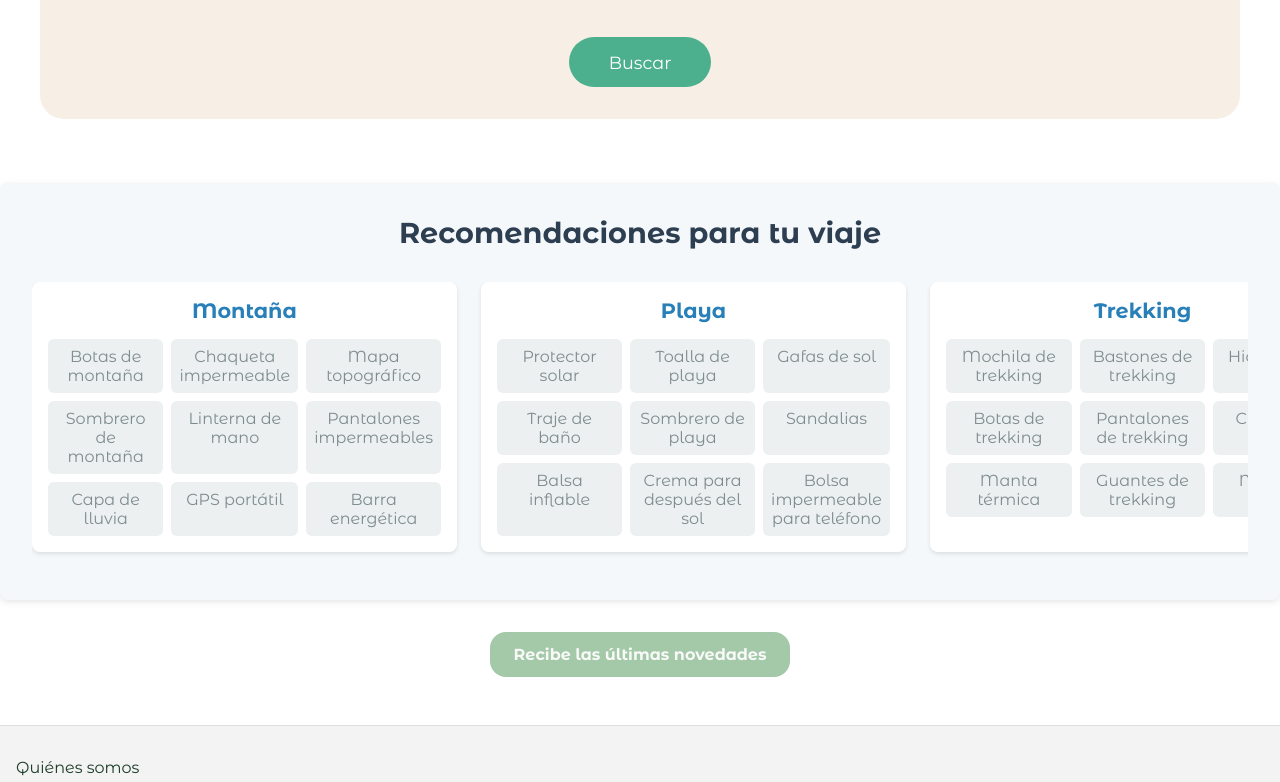
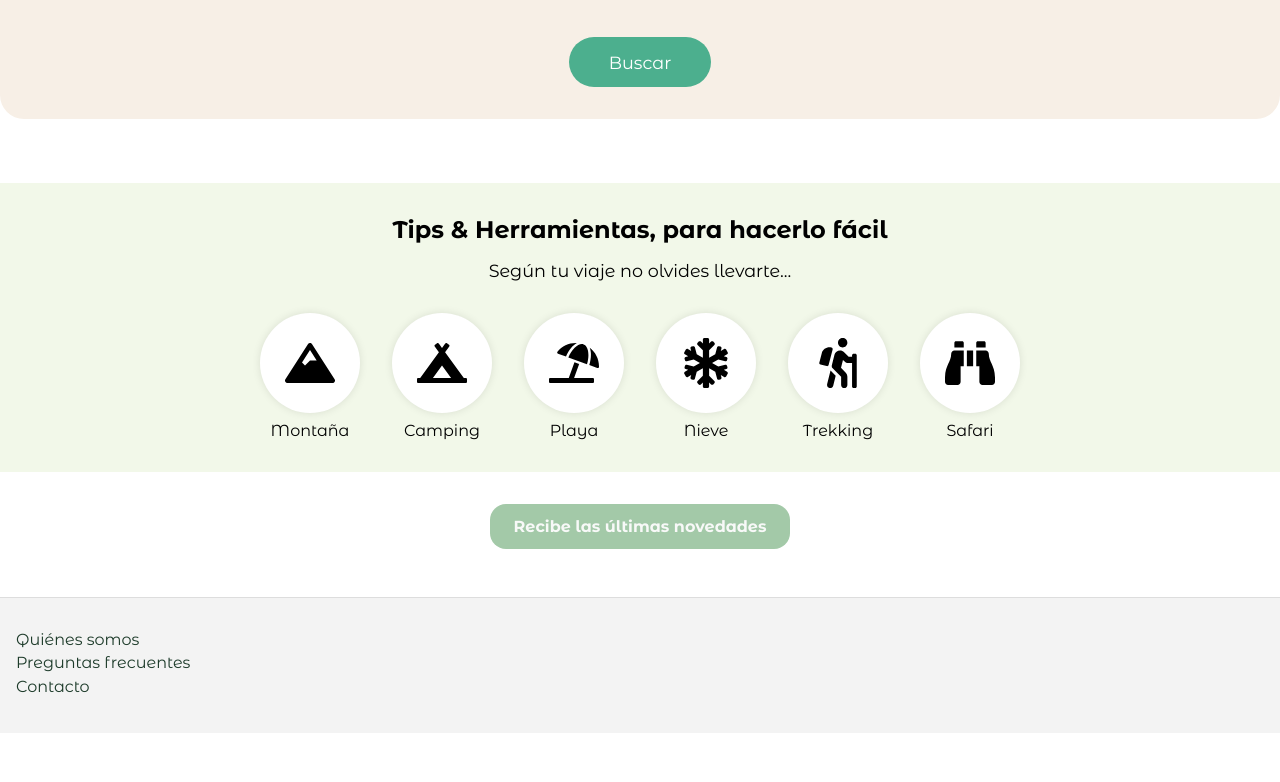
Before and after one commit to Flymily/Flymily-FE, a React (Vite) app: page / in a window 1280 px wide. Shown: the part 1133-1915 px from the top of the page. After the commit the page ends 1866 px from the top, so only its background shows below. Built offline with nearby package versions, Linux system fonts and the light colour scheme.

Commit message:
Modification of the travel recommendations component structure and design

```diff
--- a/src/components/recomendaciones-viaje/RecomendacionesViaje.jsx
+++ b/src/components/recomendaciones-viaje/RecomendacionesViaje.jsx
@@ -1,99 +1,84 @@
-import React from "react";
+import { useState } from "react";
 import styles from "./RecomendacionesViaje.module.css";
+import {
+  FaMountain,
+  FaCampground,
+  FaUmbrellaBeach,
+  FaSnowflake,
+  FaHiking,
+  FaBinoculars
+} from "react-icons/fa";
 
-// Datos de recomendaciones categorizadas por tipo de viaje
-const recomendaciones = {
-  montaña: [
-    { id: 1, item: "Botas de montaña" },
-    { id: 2, item: "Chaqueta impermeable" },
-    { id: 3, item: "Mapa topográfico" },
-    { id: 4, item: "Sombrero de montaña" },
-    { id: 5, item: "Linterna de mano" },
-    { id: 6, item: "Pantalones impermeables" },
-    { id: 7, item: "Capa de lluvia" },
-    { id: 8, item: "GPS portátil" },
-    { id: 9, item: "Barra energética" },
+const datos = {
+  Montaña: [
+    "Botas de senderismo", "Chaqueta impermeable", "Mapa", "Protección solar",
+    "Mochila", "Comida energética", "Gorra", "Agua", "Linterna"
   ],
-  playa: [
-    { id: 1, item: "Protector solar" },
-    { id: 2, item: "Toalla de playa" },
-    { id: 3, item: "Gafas de sol" },
-    { id: 4, item: "Traje de baño" },
-    { id: 5, item: "Sombrero de playa" },
-    { id: 6, item: "Sandalias" },
-    { id: 7, item: "Balsa inflable" },
-    { id: 8, item: "Crema para después del sol" },
-    { id: 9, item: "Bolsa impermeable para teléfono" },
+  Camping: [
+    "Tienda de campaña", "Saco de dormir", "Hornillo", "Comida enlatada",
+    "Manta", "Cuerda", "Encendedor", "Agua", "Linterna"
   ],
-  trekking: [
-    { id: 1, item: "Mochila de trekking" },
-    { id: 2, item: "Bastones de trekking" },
-    { id: 3, item: "Hidratación" },
-    { id: 4, item: "Botas de trekking" },
-    { id: 5, item: "Pantalones de trekking" },
-    { id: 6, item: "Chaqueta ligera" },
-    { id: 7, item: "Manta térmica" },
-    { id: 8, item: "Guantes de trekking" },
-    { id: 9, item: "Mapas y brújula" },
+  Playa: [
+    "Protector solar", "Gafas de sol", "Toalla", "Bañador",
+    "Sombrero", "Chanclas", "Agua", "Snacks", "Libro"
   ],
-  camping: [
-    { id: 1, item: "Tienda de campaña" },
-    { id: 2, item: "Linterna" },
-    { id: 3, item: "Saco de dormir" },
-    { id: 4, item: "Cuchillo multiusos" },
-    { id: 5, item: "Fogón portátil" },
-    { id: 6, item: "Manta de picnic" },
-    { id: 7, item: "Protector de mosquitos" },
-    { id: 8, item: "Kit de primeros auxilios" },
-    { id: 9, item: "Comida enlatada" },
+  Nieve: [
+    "Ropa térmica", "Guantes", "Gorro", "Crampones",
+    "Protección solar", "Gafas de nieve", "Bastones", "Botas impermeables", "Mapa"
   ],
-  nieve: [
-    { id: 1, item: "Esquís" },
-    { id: 2, item: "Chaqueta de nieve" },
-    { id: 3, item: "Botas de nieve" },
-    { id: 4, item: "Guantes impermeables" },
-    { id: 5, item: "Gafas de nieve" },
-    { id: 6, item: "Pantalones de nieve" },
-    { id: 7, item: "Cremas protectoras" },
-    { id: 8, item: "Telesquí" },
-    { id: 9, item: "Cargadores portátiles" },
+  Trekking: [
+    "Bastones de trekking", "Botas resistentes", "GPS", "Mochila ligera",
+    "Agua", "Snacks", "Impermeable", "Camiseta de repuesto", "Sombrero"
   ],
-  safari: [
-    { id: 1, item: "Binoculares" },
-    { id: 2, item: "Sombrero de safari" },
-    { id: 3, item: "Protector solar" },
-    { id: 4, item: "Botas resistentes" },
-    { id: 5, item: "Cámara fotográfica" },
-    { id: 6, item: "Ropa de colores neutros" },
-    { id: 7, item: "Repelente de insectos" },
-    { id: 8, item: "Gafas de sol" },
-    { id: 9, item: "Mapa de fauna local" },
-  ],
+  Safari: [
+    "Prismáticos", "Protección solar", "Repelente de insectos", "Sombrero",
+    "Cámara", "Ropa ligera de colores neutros", "Cantimplora", "Mochila pequeña", "Mapa"
+  ]
 };
 
-const RecomendacionesViaje = () => {
+const iconos = {
+  Montaña: <FaMountain size={50} />,
+  Camping: <FaCampground size={50} />,
+  Playa: <FaUmbrellaBeach size={50} />,
+  Nieve: <FaSnowflake size={50} />,
+  Trekking: <FaHiking size={50} />,
+  Safari: <FaBinoculars size={50} />
+};
+
+const categorias = Object.keys(datos);
+
+export default function RecomendacionesViaje() {
+  const [categoriaActiva, setCategoriaActiva] = useState(null);
+
   return (
-    <div className={styles.recomendacionesContainer}>
-      <h2 className={styles.titulo}>Recomendaciones para tu viaje</h2>
-      <div className={styles.seccionesContainer}>
-        {/* Sección para cada tipo de viaje */}
-        {Object.keys(recomendaciones).map((categoria) => (
-          <div key={categoria} className={styles.seccion}>
-            <h3 className={styles.categoriaTitulo}>
-              {categoria.charAt(0).toUpperCase() + categoria.slice(1)}
-            </h3>
-            <div className={styles.gridContainer}>
-              {recomendaciones[categoria].map((recomendacion) => (
-                <div key={recomendacion.id} className={styles.gridItem}>
-                  {recomendacion.item}
-                </div>
-              ))}
+    <section className={styles.recomendaciones}>
+      <h2>Tips & Herramientas, para hacerlo fácil</h2>
+      <p className={styles.subtitulo}>Según tu viaje no olvides llevarte...</p>
+
+      <div className={styles.categorias}>
+        {categorias.map((categoria) => (
+          <div key={categoria} className={styles.categoria} onClick={() => setCategoriaActiva(categoria)}>
+            <div className={styles.iconoCirculo}>
+              {iconos[categoria]}
             </div>
+            <p>{categoria}</p>
           </div>
         ))}
       </div>
-    </div>
+
+      {categoriaActiva && (
+        <div className={styles.modalOverlay} onClick={() => setCategoriaActiva(null)}>
+          <div className={styles.modal} onClick={(e) => e.stopPropagation()}>
+            <h3>{categoriaActiva}: No olvides llevar</h3>
+            <ul>
+              {datos[categoriaActiva].map((item, idx) => (
+                <li key={idx}>✔ {item}</li>
+              ))}
+            </ul>
+            <button onClick={() => setCategoriaActiva(null)}>Cerrar</button>
+          </div>
+        </div>
+      )}
+    </section>
   );
-};
-
-export default RecomendacionesViaje
+}
--- a/src/components/recomendaciones-viaje/RecomendacionesViaje.module.css
+++ b/src/components/recomendaciones-viaje/RecomendacionesViaje.module.css
@@ -1,64 +1,86 @@
-.recomendacionesContainer {
-  background-color: #f4f8fb;
+.recomendaciones {
+  background-color: #f2f8e9;
   padding: 2rem;
-  border-radius: 8px;
-  box-shadow: 0 2px 6px rgba(0, 0, 0, 0.1);
-}
-
-.titulo {
-  font-size: 1.8rem;
-  color: #2c3e50;
-  text-align: center;
-  margin-bottom: 2rem;
-}
-
-.seccionesContainer {
-  display: flex;
-  overflow-x: auto;
-  gap: 1.5rem;
-  padding-bottom: 1rem;
-}
-
-.seccion {
-  width: 425px;
-  background-color: #fff;
-  border-radius: 8px;
-  padding: 1rem;
-  box-shadow: 0 2px 4px rgba(0, 0, 0, 0.1);
-  flex-shrink: 0;
-}
-
-.categoriaTitulo {
-  font-size: 1.3rem;
-  color: #2980b9;
-  margin-bottom: 1rem;
-  text-transform: capitalize;
   text-align: center;
 }
 
-.gridContainer {
-  display: grid;
-  grid-template-columns: repeat(3, 1fr); /* Tres elementos por fila */
-  gap: 0.5rem;
+.subtitulo {
+  margin: 1rem 0 2rem;
+  font-size: 1.1rem;
 }
 
-.gridItem {
-  font-size: 1rem;
-  color: #7f8c8d;
-  background-color: #ecf0f1;
-  border-radius: 6px;
-  padding: 0.5rem;
-  text-align: center;
+.categorias {
+  display: flex;
+  justify-content: center;
+  gap: 2rem;
+  flex-wrap: wrap;
 }
 
-.gridItem:hover {
-  background-color: #2980b9;
-  color: white;
+.categoria {
   cursor: pointer;
-  transition: background-color 0.3s ease;
+  text-align: center;
+  transition: transform 0.2s ease;
+  width: 100px;
 }
 
-.seccion:hover {
+.categoria:hover {
   transform: scale(1.05);
-  transition: all 0.3s ease;
 }
+
+.iconoCirculo {
+  background-color: #ffffff;
+  border-radius: 50%;
+  width: 100px;
+  height: 100px;
+  display: flex;
+  align-items: center;
+  justify-content: center;
+  margin: 0 auto 0.5rem auto;
+  box-shadow: 0 0 8px rgba(0, 0, 0, 0.1);
+}
+
+/* Modal */
+.modalOverlay {
+  position: fixed;
+  top: 0;
+  left: 0;
+  width: 100%;
+  height: 100%;
+  background-color: rgba(0, 0, 0, 0.5);
+  display: flex;
+  justify-content: center;
+  align-items: center;
+  z-index: 999;
+}
+
+.modal {
+  background: #fff;
+  padding: 2rem;
+  border-radius: 1rem;
+  width: 300px;
+  max-width: 90%;
+}
+
+.modal h3 {
+  margin-bottom: 1rem;
+}
+
+.modal ul {
+  text-align: left;
+  padding-left: 1.2rem;
+  list-style: none;
+}
+
+.modal li {
+  margin-bottom: 0.5rem;
+}
+
+.modal button {
+  margin-top: 1rem;
+  background-color: #4caf50;
+  color: white;
+  border: none;
+  padding: 0.6rem 1rem;
+  border-radius: 0.5rem;
+  cursor: pointer;
+}
--- a/src/pages/buscador/Buscador.module.css
+++ b/src/pages/buscador/Buscador.module.css
@@ -6,7 +6,7 @@
     background-color: #f7efe6;
     border-radius: 1.5rem;
     padding: 2rem;
-    max-width: 1200px;
+    max-width: 1355px;
     margin: 4rem auto;
     display: flex;
     flex-direction: column;
```
